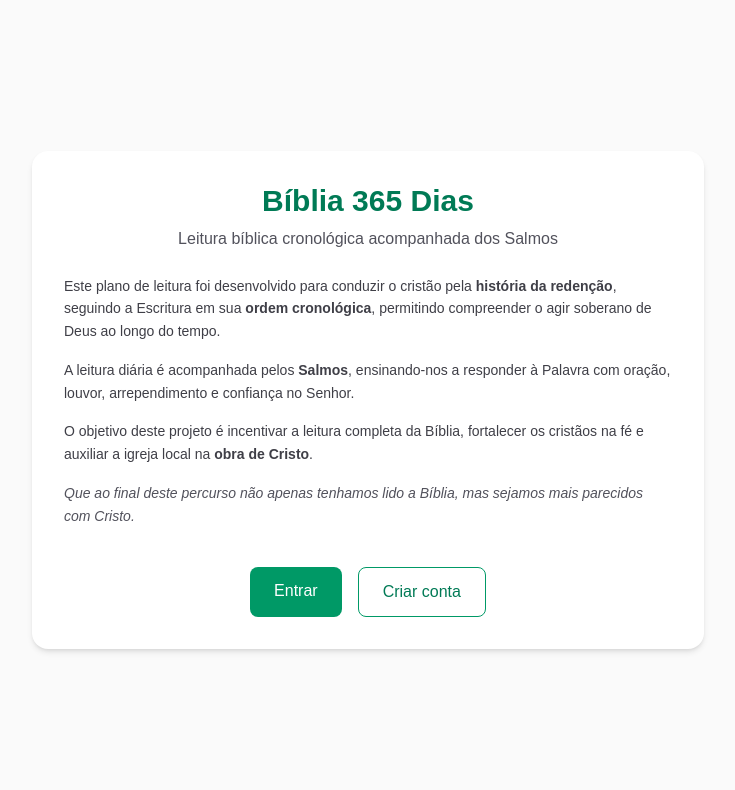
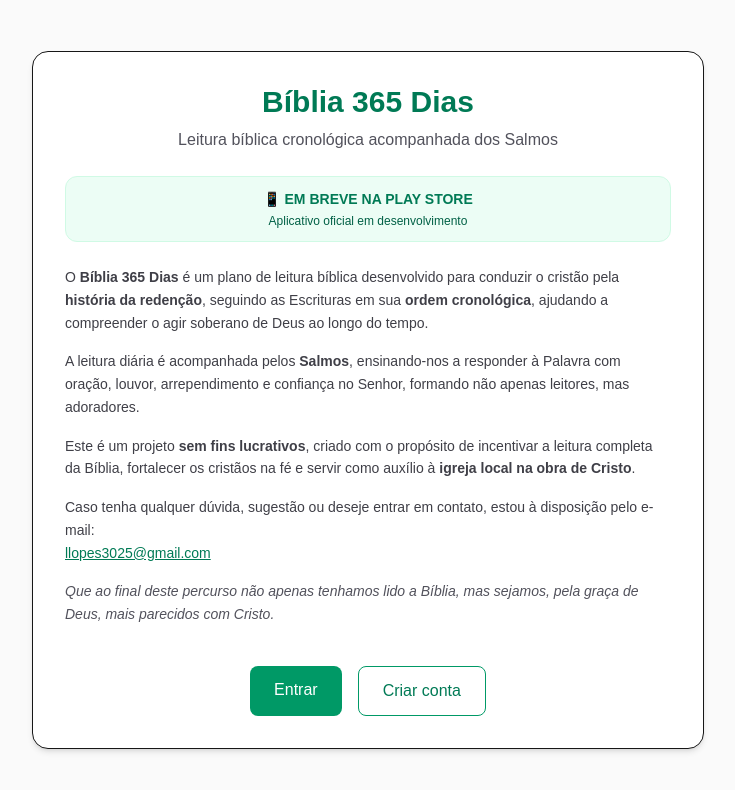
Before and after one commit to llopes0610/biblia-365-dias, a Next.js app: page / in a window 1280 px wide. Shown: the top 790 px of the page, without its empty margins (272-1007 px from the left). Built offline with nearby package versions, Linux system fonts and the light colour scheme.

Commit message:
Ajuste da tela inicial e aviso sobre aplicativo na play store

```diff
--- a/src/app/app/confissao/page.tsx
+++ b/src/app/app/confissao/page.tsx
@@ -24,7 +24,8 @@ export default async function ConfissaoIndex() {
 
   return (
     <div className="mx-auto w-full max-w-md space-y-4">
-      <header className="rounded-2xl bg-white p-5 shadow-sm border">
+      {/* HEADER */}
+      <header className="rounded-2xl bg-white p-5 shadow-sm border space-y-1">
         <h1 className="text-lg font-semibold text-zinc-900">
           Confissão de Fé de Westminster
         </h1>
@@ -33,6 +34,23 @@ export default async function ConfissaoIndex() {
         </p>
       </header>
 
+      {/* AVISO DE REVISÃO */}
+      <div className="rounded-xl bg-amber-50 border border-amber-100 px-4 py-3 text-sm text-amber-800">
+        <p className="leading-relaxed">
+          Esta seção encontra-se em processo de{" "}
+          <strong>revisão e organização</strong>, visando preservar a
+          fidelidade histórica e doutrinária da Confissão de Fé de
+          Westminster.
+        </p>
+
+        <p className="mt-2 leading-relaxed">
+          Em breve, todo o conteúdo será disponibilizado de forma
+          completa, revisada e cuidadosamente apresentada para a
+          edificação da igreja.
+        </p>
+      </div>
+
+      {/* LISTA DE CAPÍTULOS */}
       {chapters.map((chapter) => (
         <Link
           key={chapter.id}
--- a/src/app/page.tsx
+++ b/src/app/page.tsx
@@ -3,7 +3,8 @@ import Link from "next/link";
 export default function Home() {
   return (
     <main className="min-h-screen bg-zinc-50 flex items-center justify-center px-6">
-      <div className="max-w-2xl bg-white rounded-2xl shadow-md p-8 space-y-6">
+      <div className="max-w-2xl bg-white rounded-2xl shadow-md p-8 space-y-6 border">
+        {/* HEADER */}
         <header className="text-center space-y-2">
           <h1 className="text-3xl font-bold text-emerald-700">
             Bíblia 365 Dias
@@ -13,32 +14,60 @@ export default function Home() {
           </p>
         </header>
 
+        {/* DESTAQUE PLAY STORE */}
+        <div className="rounded-xl bg-emerald-50 border border-emerald-100 px-4 py-3 text-center">
+          <p className="text-sm font-semibold text-emerald-700">
+            📱 EM BREVE NA PLAY STORE
+          </p>
+          <p className="text-xs text-emerald-800 mt-1">
+            Aplicativo oficial em desenvolvimento
+          </p>
+        </div>
+
+        {/* TEXTO INSTITUCIONAL */}
         <section className="space-y-4 text-zinc-700 text-sm leading-relaxed">
           <p>
-            Este plano de leitura foi desenvolvido para conduzir o cristão pela{" "}
-            <strong>história da redenção</strong>, seguindo a Escritura em sua{" "}
-            <strong>ordem cronológica</strong>, permitindo compreender o agir
+            O <strong>Bíblia 365 Dias</strong> é um plano de leitura bíblica
+            desenvolvido para conduzir o cristão pela{" "}
+            <strong>história da redenção</strong>, seguindo as Escrituras em sua{" "}
+            <strong>ordem cronológica</strong>, ajudando a compreender o agir
             soberano de Deus ao longo do tempo.
           </p>
 
           <p>
-            A leitura diária é acompanhada pelos <strong>Salmos</strong>,
-            ensinando-nos a responder à Palavra com oração, louvor,
-            arrependimento e confiança no Senhor.
+            A leitura diária é acompanhada pelos{" "}
+            <strong>Salmos</strong>, ensinando-nos a responder à Palavra com
+            oração, louvor, arrependimento e confiança no Senhor, formando não
+            apenas leitores, mas adoradores.
           </p>
 
           <p>
-            O objetivo deste projeto é incentivar a leitura completa da Bíblia,
-            fortalecer os cristãos na fé e auxiliar a igreja local na{" "}
-            <strong>obra de Cristo</strong>.
+            Este é um projeto{" "}
+            <strong>sem fins lucrativos</strong>, criado com o propósito de
+            incentivar a leitura completa da Bíblia, fortalecer os cristãos na
+            fé e servir como auxílio à{" "}
+            <strong>igreja local na obra de Cristo</strong>.
+          </p>
+
+          <p>
+            Caso tenha qualquer dúvida, sugestão ou deseje entrar em contato,
+            estou à disposição pelo e-mail:
+            <br />
+            <a
+              href="mailto:llopes3025@gmail.com"
+              className="text-emerald-700 font-medium underline"
+            >
+              llopes3025@gmail.com
+            </a>
           </p>
 
           <p className="italic text-zinc-600">
             Que ao final deste percurso não apenas tenhamos lido a Bíblia,
-            mas sejamos mais parecidos com Cristo.
+            mas sejamos, pela graça de Deus, mais parecidos com Cristo.
           </p>
         </section>
 
+        {/* AÇÕES */}
         <div className="flex flex-col sm:flex-row gap-4 justify-center pt-4">
           <Link
             href="/login"
```
